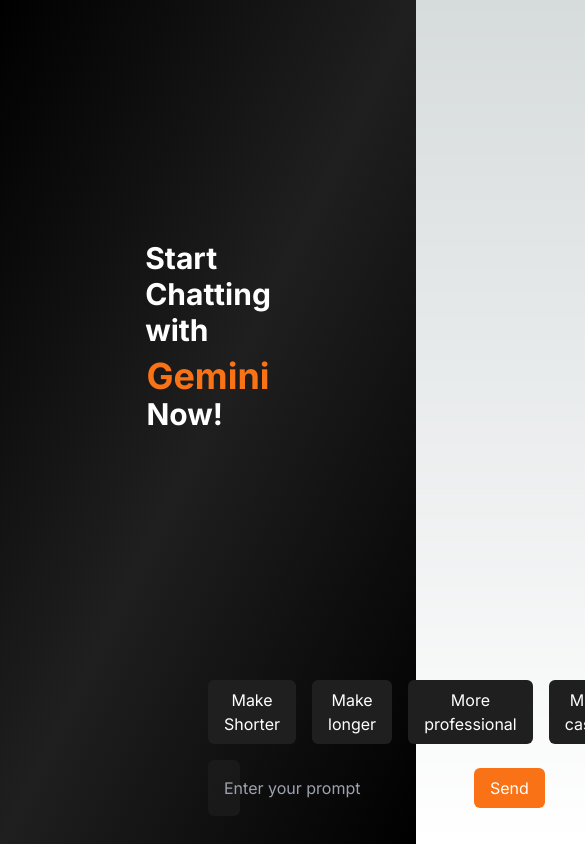
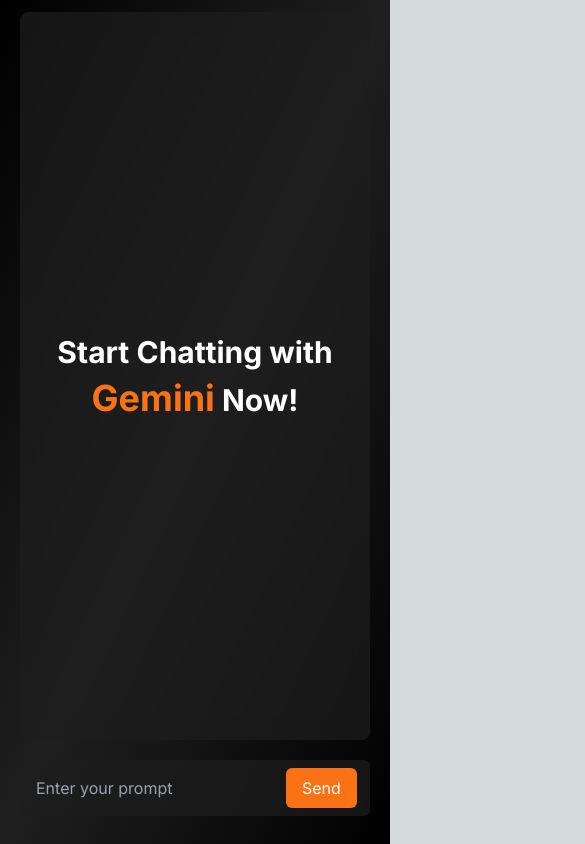
Before and after one commit to Subhadeep3902/pocketgpt, a Next.js app: page /gemini in a window 390 px wide. Shown: the top 844 px of the page, 585 px wide, since content can reach past the window. Built offline with nearby package versions, Linux system fonts and the light colour scheme.

Commit message:
code: added avatars for gemini

```diff
--- a/src/app/gemini/page.tsx
+++ b/src/app/gemini/page.tsx
@@ -36,7 +36,7 @@
     setTimeout(() => {
       setMessages((prevMessages) => [
         ...prevMessages,
-        { text: "AI reply...", type: "ai" },
+        { text: "Imagine cool AI reply 😎", type: "ai" },
       ]);
     }, 500);
   };
@@ -52,7 +52,7 @@
   };
 
   return (
-    <div className="bg-gradient-to-br from-black via-[#1f1f1f] to-black flex flex-col items-center justify-between h-screen p-3 px-52">
+    <div className="bg-gradient-to-br from-black via-[#1f1f1f] to-black flex flex-col items-center justify-between h-screen p-3 px-5 md:px-52">
       <div className="h-full w-full flex flex-col items-center justify-center bg-[#1f1f1f] bg-opacity-70 backdrop-blur-md rounded-lg">
         {messages.length === 0 ? (
           <>
@@ -69,13 +69,24 @@
               {messages.map((message, index) => (
                 <div
                   key={index}
-                  className={`mb-4 ${message.type === "ai" ? "ml-auto" : ""}`}
+                  className={`mb-4 flex ${
+                    message.type === "ai" ? "flex-row" : "flex-row md:flex-row-reverse"
+                  }`}
                 >
+                  <img
+                    src={
+                      message.type === "ai"
+                        ? "https://avatar.iran.liara.run/public/87"
+                        : "https://avatars.jakerunzer.com/asdf"
+                    }
+                    alt="avatar"
+                    className="w-10 h-10 rounded-full"
+                  />
                   <div
                     className={`p-4 shadow-lg backdrop-blur-md ${
                       message.type === "ai"
-                        ? "bg-[rgba(34,40,49,0.8)] text-gray-100 max-w-2xl w-auto mr-auto rounded-lg"
-                        : "bg-[rgba(214,90,49,0.8)] text-white max-w-md w-auto ml-auto rounded-3xl"
+                        ? "bg-[rgba(34,40,49,0.8)] text-gray-100 max-w-2xl ml-4 w-auto rounded-lg"
+                        : "bg-transparent md:bg-[rgba(214,90,49,0.8)] text-white max-w-md w-auto ml-4 md:ml-0 mr-0 md:mr-4 rounded-lg md:rounded-3xl"
                     }`}
                   >
                     {message.text}
@@ -88,8 +99,8 @@
         )}
       </div>
 
-      <div className="w-full flex flex-col items-start justify-center h-40 mt-5">
-        <div className="flex space-x-4 mb-4">
+      <div className="w-full flex flex-col items-start justify-center h-20 md:h-40 mt-5">
+        <div className="md:flex space-x-4 mb-4 hidden">
           {[
             "Make Shorter",
             "Make longer",
```
